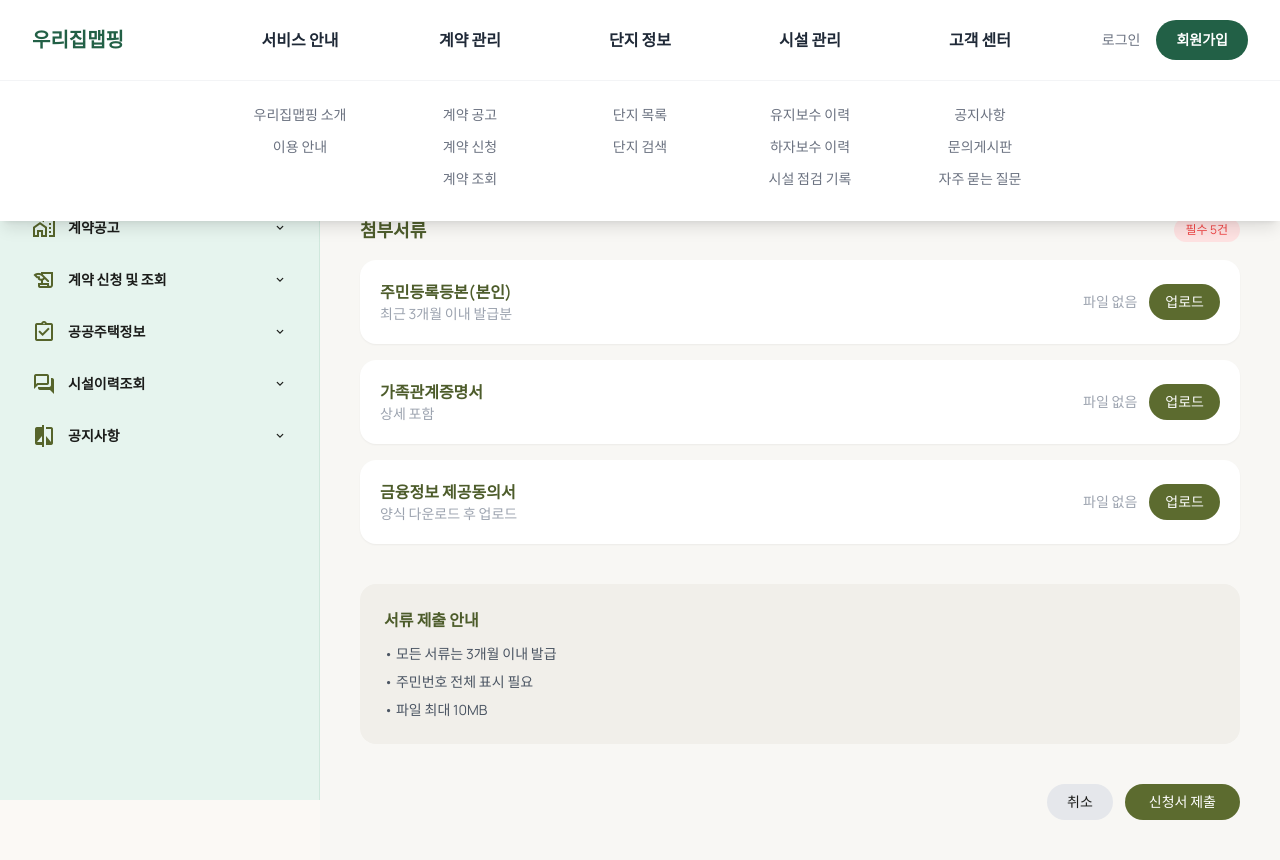
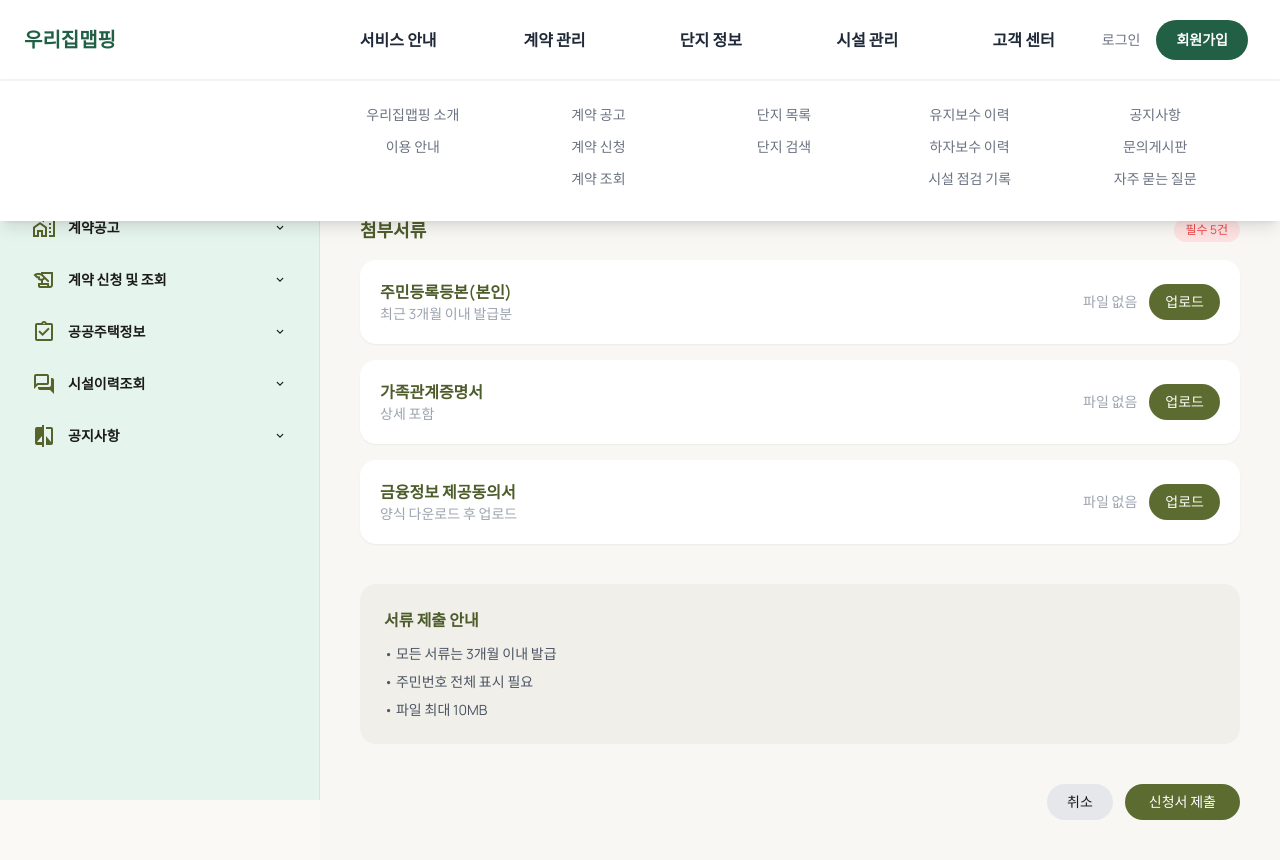
Before and after one commit to osa200279/STEVEN_ZIPS, a Java web app: page /contract/apply.do in a window 1280 px wide. Run offline with Spring Boot 4, a stand-in JSP engine, Linux system fonts and the light colour scheme; the visitor is signed in with stand-in values (Sample User, id 1); some of the project's set-up classes (security, data sources, template engines, error pages and the like) are left out, and stand-ins take their place; some libraries are stand-ins or nearby versions.

Commit message:
2026.04.29 박진아 JSP 수정

```diff
--- a/STEVEN_ZIPS/src/main/webapp/WEB-INF/views/ztestview/header.jsp
+++ b/STEVEN_ZIPS/src/main/webapp/WEB-INF/views/ztestview/header.jsp
@@ -1,73 +1,75 @@
 <%@ page language="java" contentType="text/html; charset=UTF-8" pageEncoding="UTF-8" %>
-<header class="fixed top-0 w-full bg-white z-50 border-b border-gray-100 group transition-all duration-300 hover:shadow-md">
 
-  <div class="max-w-7xl mx-auto flex items-center justify-between px-8 h-20 bg-white relative z-10">
+<header class="fixed top-0 left-0 w-full z-50 group pointer-events-none">
 
-    <div class="text-xl font-bold text-[#226046] w-40">
-      우리집맵핑
+  <div class="absolute top-0 left-0 w-full h-20 bg-white shadow-sm pointer-events-auto border-b border-gray-100 z-40">
+    <div class="absolute left-0 top-0 w-64 h-20 flex items-center px-6 opacity-0 group-hover:opacity-100 transition-opacity duration-300">
+      <span class="text-xl font-bold text-[#226046] cursor-pointer">우리집맵핑</span>
     </div>
 
-    <nav class="w-[850px]">
+    <div class="ml-64 h-full bg-white group-hover:border-transparent">
+      <div class="max-w-[1400px] mx-auto flex items-center px-8 h-full w-full">
+
+        <nav class="ml-8 w-[950px]">
           <ul class="grid grid-cols-5 text-center text-base font-semibold text-gray-800">
-        <li class="cursor-pointer hover:text-[#226046] py-2">서비스 안내</li>
-        <li class="cursor-pointer hover:text-[#226046] py-2">계약 관리</li>
-        <li class="cursor-pointer hover:text-[#226046] py-2">단지 정보</li>
-        <li class="cursor-pointer hover:text-[#226046] py-2">시설 관리</li>
-        <li class="cursor-pointer hover:text-[#226046] py-2">고객 센터</li>
+            <li class="cursor-pointer hover:text-[#226046] py-2 whitespace-nowrap">서비스 안내</li>
+            <li class="cursor-pointer hover:text-[#226046] py-2 whitespace-nowrap">계약 관리</li>
+            <li class="cursor-pointer hover:text-[#226046] py-2 whitespace-nowrap">단지 정보</li>
+            <li class="cursor-pointer hover:text-[#226046] py-2 whitespace-nowrap">시설 관리</li>
+            <li class="cursor-pointer hover:text-[#226046] py-2 whitespace-nowrap">고객 센터</li>
           </ul>
         </nav>
 
-    <div class="flex items-center justify-end gap-4 w-40">
-      <button class="text-gray-500 hover:text-[#226046] text-sm font-medium">로그인</button>
-      <button class="bg-[#226046] text-white px-5 py-2.5 rounded-full text-sm font-semibold hover:bg-[#1a4a35] transition-colors">
+        <div class="flex items-center gap-4 ml-auto">
+          <button class="text-gray-500 hover:text-[#226046] text-sm font-medium whitespace-nowrap">로그인</button>
+          <button class="bg-[#226046] text-white px-5 py-2.5 rounded-full text-sm font-semibold hover:bg-[#1a4a35] transition-colors whitespace-nowrap">
             회원가입
           </button>
         </div>
 
       </div>
-
-  <div class="absolute left-0 top-full w-full bg-white border-t border-gray-100 shadow-lg invisible opacity-0 -translate-y-2 group-hover:visible group-hover:opacity-100 group-hover:translate-y-0 transition-all duration-300 z-0">
-    <div class="max-w-7xl mx-auto flex items-start justify-between px-8 pt-6 pb-8">
-
-      <div class="w-40"></div>
-
-      <div class="w-[850px]">
-        <div class="grid grid-cols-5 text-center gap-y-3">
-
-          <div class="flex flex-col space-y-3">
-            <a href="${pageContext.request.contextPath}/manage/intro" class="text-sm text-gray-500 hover:text-[#226046] hover:font-bold">우리집맵핑 소개</a>
-            <a href="${pageContext.request.contextPath}/manage/guide" class="text-sm text-gray-500 hover:text-[#226046] hover:font-bold">이용 안내</a>
+    </div>
   </div>
 
-          <div class="flex flex-col space-y-3">
-            <a href="${pageContext.request.contextPath}/fee/guide" class="text-sm text-gray-500 hover:text-[#226046] hover:font-bold">계약 공고</a>
-            <a href="${pageContext.request.contextPath}/service/apply" class="text-sm text-gray-500 hover:text-[#226046] hover:font-bold">계약 신청</a>
-            <a href="${pageContext.request.contextPath}/service/list" class="text-sm text-gray-500 hover:text-[#226046] hover:font-bold">계약 조회</a>
+  <div class="absolute left-0 top-20 w-full bg-white border-t border-gray-100 shadow-lg invisible opacity-0 -translate-y-2 group-hover:visible group-hover:opacity-100 group-hover:translate-y-0 transition-all duration-300 z-50 pointer-events-auto">
+    <div class="ml-64">
+      <div class="max-w-[1400px] mx-auto flex items-start px-8 pt-6 pb-8 w-full">
+
+        <div class="ml-8 w-[950px]">
+          <div class="grid grid-cols-5 text-center">
+
+            <div class="flex flex-col items-center space-y-3">
+              <a href="${pageContext.request.contextPath}/manage/intro" class="text-sm text-gray-500 hover:text-[#226046] hover:font-bold whitespace-nowrap">우리집맵핑 소개</a>
+              <a href="${pageContext.request.contextPath}/manage/guide" class="text-sm text-gray-500 hover:text-[#226046] hover:font-bold whitespace-nowrap">이용 안내</a>
             </div>
 
-          <div class="flex flex-col space-y-3">
-            <a href="${pageContext.request.contextPath}/complex/list" class="text-sm text-gray-500 hover:text-[#226046] hover:font-bold">단지 목록</a>
-            <a href="${pageContext.request.contextPath}/complex/search" class="text-sm text-gray-500 hover:text-[#226046] hover:font-bold">단지 검색</a>
+            <div class="flex flex-col items-center space-y-3">
+              <a href="${pageContext.request.contextPath}/fee/guide" class="text-sm text-gray-500 hover:text-[#226046] hover:font-bold whitespace-nowrap">계약 공고</a>
+              <a href="${pageContext.request.contextPath}/service/apply" class="text-sm text-gray-500 hover:text-[#226046] hover:font-bold whitespace-nowrap">계약 신청</a>
+              <a href="${pageContext.request.contextPath}/service/list" class="text-sm text-gray-500 hover:text-[#226046] hover:font-bold whitespace-nowrap">계약 조회</a>
             </div>
 
-          <div class="flex flex-col space-y-3">
-            <a href="${pageContext.request.contextPath}/facility/maintenance" class="text-sm text-gray-500 hover:text-[#226046] hover:font-bold">유지보수 이력</a>
-            <a href="${pageContext.request.contextPath}/facility/repair" class="text-sm text-gray-500 hover:text-[#226046] hover:font-bold">하자보수 이력</a>
-            <a href="${pageContext.request.contextPath}/facility/inspection" class="text-sm text-gray-500 hover:text-[#226046] hover:font-bold">시설 점검 기록</a>
+            <div class="flex flex-col items-center space-y-3">
+              <a href="${pageContext.request.contextPath}/complex/list" class="text-sm text-gray-500 hover:text-[#226046] hover:font-bold whitespace-nowrap">단지 목록</a>
+              <a href="${pageContext.request.contextPath}/complex/search" class="text-sm text-gray-500 hover:text-[#226046] hover:font-bold whitespace-nowrap">단지 검색</a>
             </div>
 
-          <div class="flex flex-col space-y-3">
-            <a href="${pageContext.request.contextPath}/board/notice" class="text-sm text-gray-500 hover:text-[#226046] hover:font-bold">공지사항</a>
-            <a href="${pageContext.request.contextPath}/board/free" class="text-sm text-gray-500 hover:text-[#226046] hover:font-bold">문의게시판</a>
-            <a href="${pageContext.request.contextPath}/board/faq" class="text-sm text-gray-500 hover:text-[#226046] hover:font-bold">자주 묻는 질문</a>
+            <div class="flex flex-col items-center space-y-3">
+              <a href="${pageContext.request.contextPath}/facility/maintenance" class="text-sm text-gray-500 hover:text-[#226046] hover:font-bold whitespace-nowrap">유지보수 이력</a>
+              <a href="${pageContext.request.contextPath}/facility/repair" class="text-sm text-gray-500 hover:text-[#226046] hover:font-bold whitespace-nowrap">하자보수 이력</a>
+              <a href="${pageContext.request.contextPath}/facility/inspection" class="text-sm text-gray-500 hover:text-[#226046] hover:font-bold whitespace-nowrap">시설 점검 기록</a>
+            </div>
+
+            <div class="flex flex-col items-center space-y-3">
+              <a href="${pageContext.request.contextPath}/board/notice" class="text-sm text-gray-500 hover:text-[#226046] hover:font-bold whitespace-nowrap">공지사항</a>
+              <a href="${pageContext.request.contextPath}/board/free" class="text-sm text-gray-500 hover:text-[#226046] hover:font-bold whitespace-nowrap">문의게시판</a>
+              <a href="${pageContext.request.contextPath}/board/faq" class="text-sm text-gray-500 hover:text-[#226046] hover:font-bold whitespace-nowrap">자주 묻는 질문</a>
             </div>
 
           </div>
         </div>
 
-      <div class="w-40"></div>
-
       </div>
     </div>
-
+  </div>
 </header>
```
Lines whose indentation alone changed are shown as unchanged.
